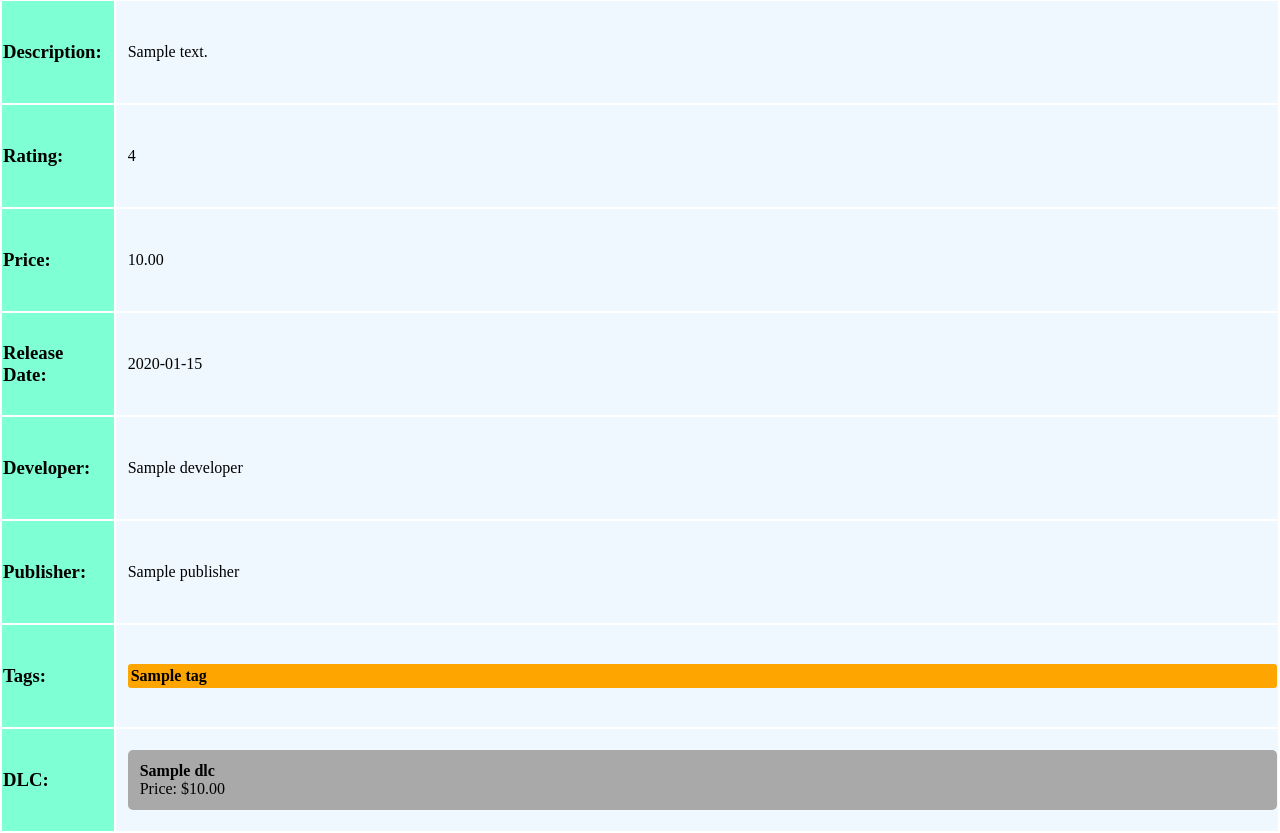
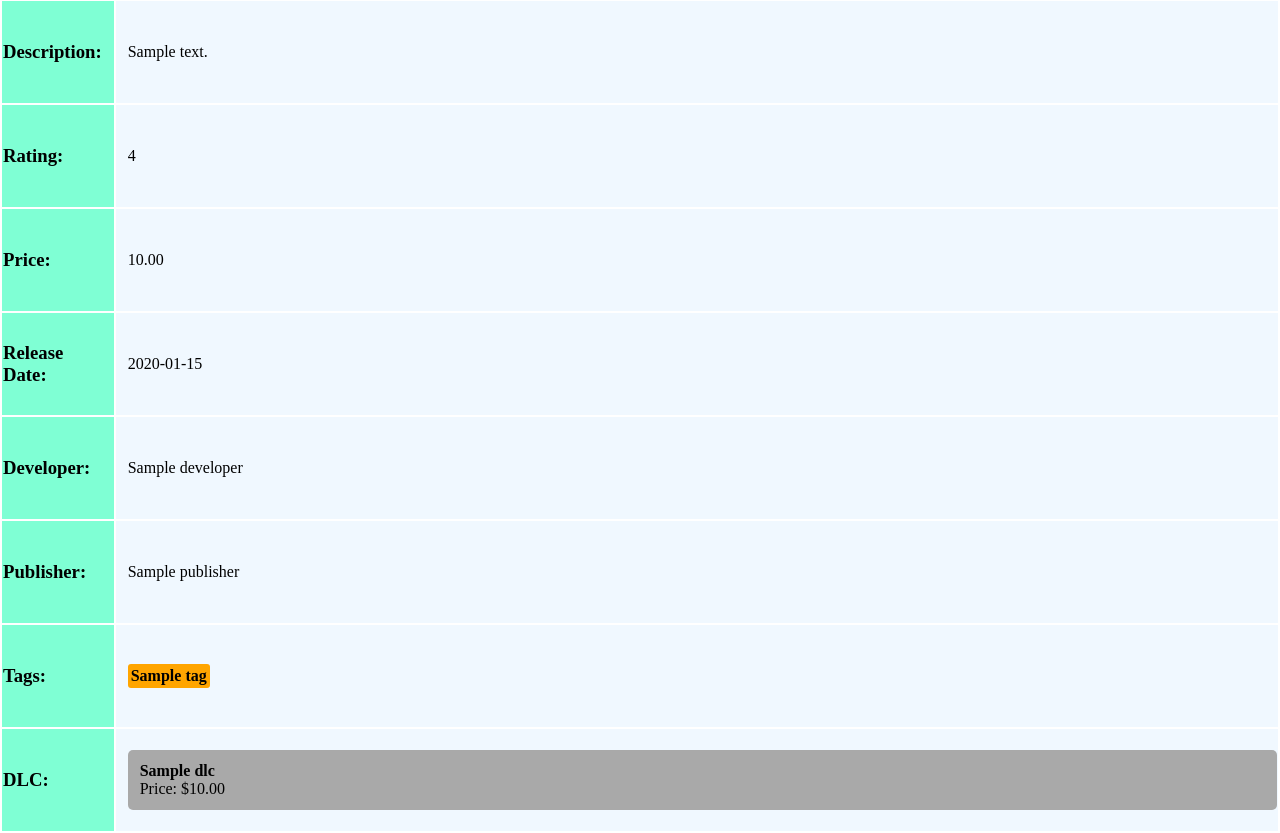
Before and after one commit to semiseoo/DBGameCatalogue, a Flask app: page /game/1 in a window 1280 px wide; the page is wider, and only the part inside the window is pictured. Shown: the part 157-990 px from the top of that part. Run offline with Flask 3, Linux system fonts and the light colour scheme; tables that the repository leaves empty hold one stand-in row (values such as "Sample post"); data that the repository does not hold is empty; some libraries are stand-ins or nearby versions.

Commit message:
Update style.css

```diff
--- a/static/style.css
+++ b/static/style.css
@@ -76,6 +76,9 @@ opacity: 0.7;
 }
 
 .gamepage-tags-box {
+    display: inline-block;
+    width: auto;
+    gap: 5px;
     border-radius: 3px;
     background-color: orange;
     padding: 3px;
```
